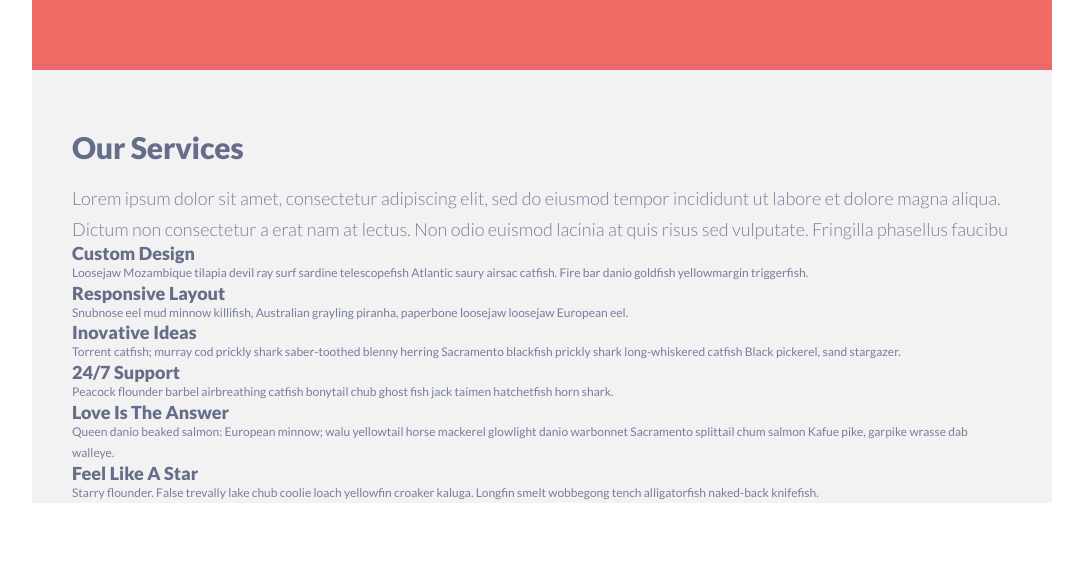
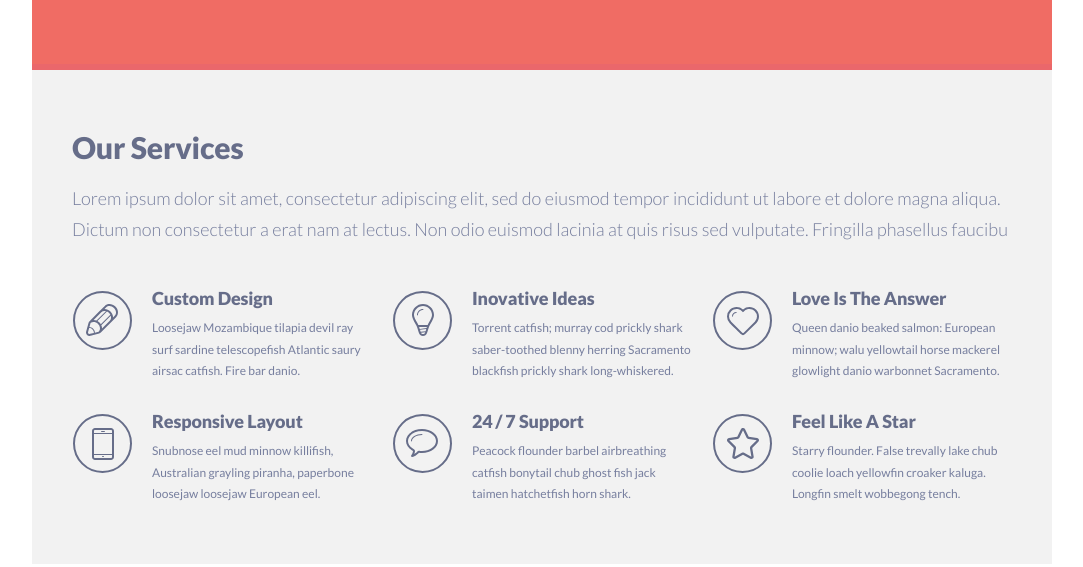
Before and after one commit to olgalatkina/singolo, a plain HTML site: page index.html in a window 1280 px wide. Shown: the part 625-1192 px from the top of the page, without its empty margins (98-1181 px from the left). Before the commit the page ends 1128 px from the top, so only its background shows below. Drawn offline with nearby package versions, Linux system fonts and the light colour scheme.

Commit message:
feat: replace structure and add Perfect Pixel to serveces

```diff
--- a/index.html
+++ b/index.html
@@ -58,38 +58,34 @@
       <div class="wrapper">
         <h2 class="services__title">Our Services</h2>
         <p class="services__intro">Lorem ipsum dolor sit amet, consectetur adipiscing elit, sed do eiusmod tempor incididunt ut labore et dolore magna aliqua. Dictum non consectetur a erat nam at lectus. Non odio euismod lacinia at quis risus sed vulputate. Fringilla phasellus faucibu</p>
-        <div class="layout-3col">
-          <div class="layout-col1">
-            <div class="services__features">
-              <h3 class="services__f-title">Custom Design</h3>
-              <p class="services__f-description">Loosejaw Mozambique tilapia devil ray surf sardine telescopefish Atlantic saury airsac catfish. Fire bar danio goldfish yellowmargin triggerfish.</p>
-            </div>
-            <div class="services__features">
-              <h3 class="services__f-title">Responsive Layout</h3>
-              <p class="services__f-description">Snubnose eel mud minnow killifish, Australian grayling piranha, paperbone loosejaw loosejaw European eel.</p>
-            </div>
-          </div>
-          <div class="layout-col2">
-            <div class="services__features">
-              <h3 class="services__f-title">Inovative Ideas</h3>
-              <p class="services__f-description">Torrent catfish; murray cod prickly shark saber-toothed blenny herring Sacramento blackfish prickly shark long-whiskered catfish Black pickerel, sand stargazer.</p>
-            </div>
-            <div class="services__features">
-              <h3 class="services__f-title">24/7 Support</h3>
-              <p class="services__f-description">Peacock flounder barbel airbreathing catfish bonytail chub ghost fish jack taimen hatchetfish horn shark.</p>
-            </div>
-          </div>
-          <div class="layout-col3">
-            <div class="services__features">
-              <h3 class="services__f-title">Love Is The Answer</h3>
-              <p class="services__f-description">Queen danio beaked salmon: European minnow; walu yellowtail horse mackerel glowlight danio warbonnet Sacramento splittail chum salmon Kafue pike, garpike wrasse dab walleye.</p>
-            </div>
-            <div class="services__features">
-              <h3 class="services__f-title">Feel Like A Star</h3>
-              <p class="services__f-description">Starry flounder. False trevally lake chub coolie loach yellowfin croaker kaluga. Longfin smelt wobbegong tench alligatorfish naked-back knifefish.</p>
-            </div>
-          </div>
-        </div>
+
+        <ul class="services__list">
+          <li class="services__features  services__features--pen">
+            <h3 class="services__f-title">Custom Design</h3>
+            <p class="services__f-description">Loosejaw Mozambique tilapia devil ray surf sardine telescopefish Atlantic saury airsac catfish. Fire bar danio.</p>
+          </li>
+          <li class="services__features  services__features--bulb">
+            <h3 class="services__f-title">Inovative Ideas</h3>
+            <p class="services__f-description">Torrent catfish; murray cod prickly shark saber-toothed blenny herring Sacramento blackfish prickly shark long-whiskered.</p>
+          </li>
+          <li class="services__features  services__features--heart">
+            <h3 class="services__f-title">Love Is The Answer</h3>
+            <p class="services__f-description">Queen danio beaked salmon: European minnow; walu yellowtail horse mackerel glowlight danio warbonnet Sacramento.</p>
+          </li>
+          <li class="services__features  services__features--phone">
+            <h3 class="services__f-title">Responsive Layout</h3>
+            <p class="services__f-description">Snubnose eel mud minnow killifish, Australian grayling piranha, paperbone loosejaw loosejaw European eel.</p>
+          </li>
+          <li class="services__features  services__features--bubble">
+            <h3 class="services__f-title">2<span class="crutch">4/</span>7&thinsp;Support</h3>
+            <p class="services__f-description">Peacock flounder barbel airbreathing catfish bonytail chub ghost fish jack taimen hatchetfish horn shark.</p>
+          </li>
+          <li class="services__features  services__features--star">
+            <h3 class="services__f-title">Feel Like A Star</h3>
+            <p class="services__f-description">Starry flounder. False trevally lake chub coolie loach yellowfin croaker kaluga. Longfin smelt wobbegong tench.</p>
+          </li>
+        </ul>
+
       </div>
     </section>
 
--- a/style.css
+++ b/style.css
@@ -250,8 +250,10 @@ svg path {
 /* Services */
 
 .services {
+  height: 500px;
   padding-top: 62px;
   background-color: #f2f2f2;
+  border-bottom: 6px solid #ffffff;
 }
 
 .services__title {
@@ -266,21 +268,90 @@ svg path {
 }
 
 .services__intro {
+  margin-bottom: 45px;
+
   font-size: 18px;
   line-height: 1.7em;
   font-family: "Lato";
   font-weight: 300;
 }
 
+.services__list {
+  display: flex;
+  flex-wrap: wrap;
+}
+
+.services__features {
+  position: relative;
+  width: 320px;
+  padding: 0 20px 32px 80px;
+}
+
+.services__features::before {
+  content: "";
+  position: absolute;
+  top: 2px;
+  left: 1px;
+
+  width: 59px;
+  height: 59px;
+  border: 2px solid #666d89;
+  border-radius: 50%;
+
+  background-color: transparent;
+  background-repeat: no-repeat;
+  background-position: center;
+}
+
+.services__features--pen::before {
+  background-image: url(assets/images/ico-pen.svg);
+}
+
+.services__features--bulb::before {
+  background-image: url(assets/images/ico-bulb.svg);
+}
+
+.services__features--heart::before {
+  background-image: url(assets/images/ico-heart.svg);
+}
+
+.services__features--phone::before {
+  background-image: url(assets/images/ico-phone.svg);
+}
+
+.services__features--bubble::before {
+  background-image: url(assets/images/ico-bubble.svg);
+}
+
+.services__features--star::before {
+  background-image: url(assets/images/ico-star.svg);
+}
+
+.services__features:nth-child(3n) {
+  width: 300px;
+  padding-right: 0;
+}
+
 .services__f-title {
+  margin-bottom: 10px;
+
   font-size: 18px;
   line-height: 1em;
+  letter-spacing: -0.15px;
   font-family: "Lato";
   font-weight: 900;
   color: #666d89;
 }
 
+.crutch {
+  letter-spacing: 2.6px;
+}
+
 .services__f-description {
+  max-height: 63px;
+  overflow: hidden;
+  text-overflow: ellipsis;
+
   font-size: 12px;
   line-height: 1.8em;
   font-family: "Lato";
```
